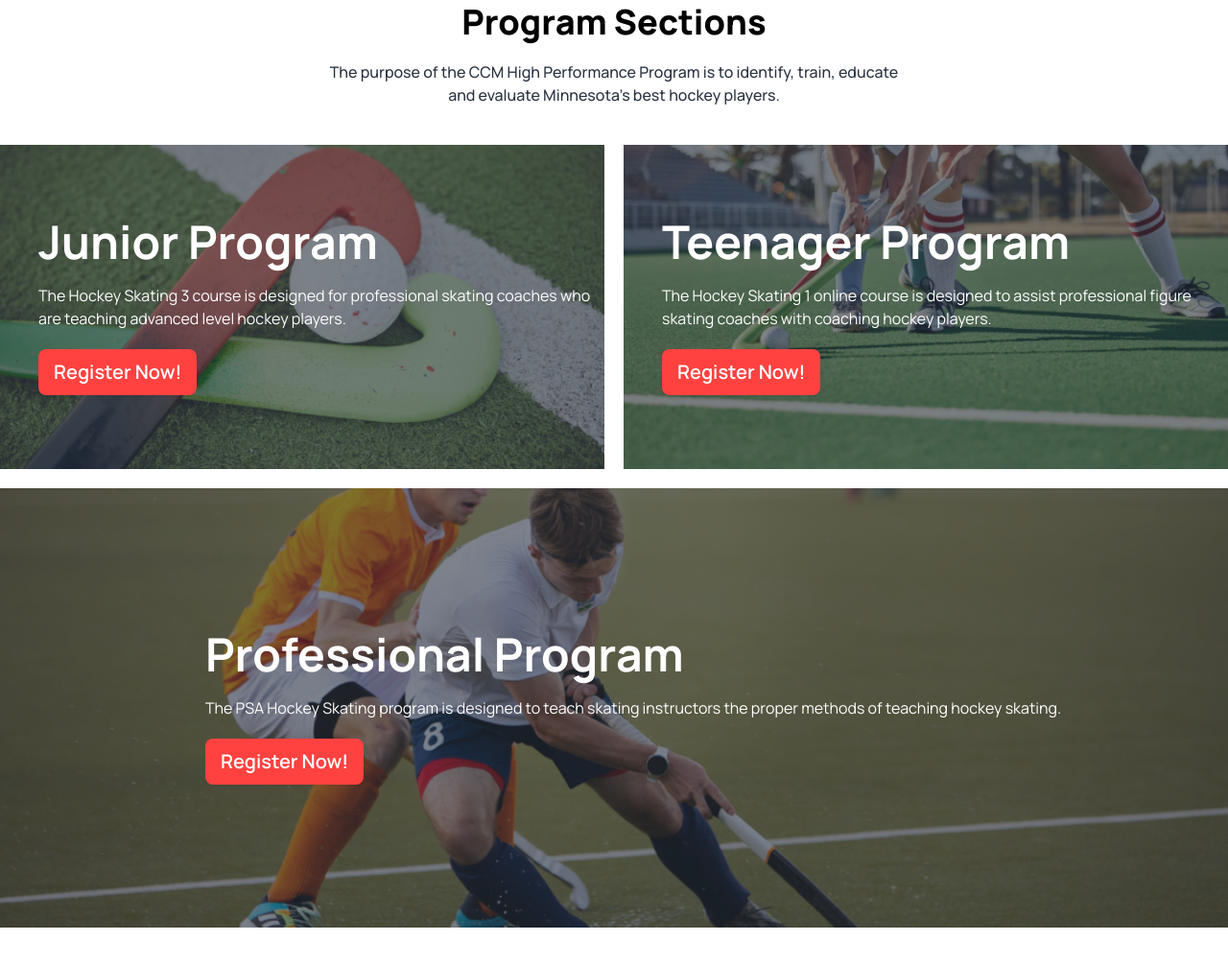
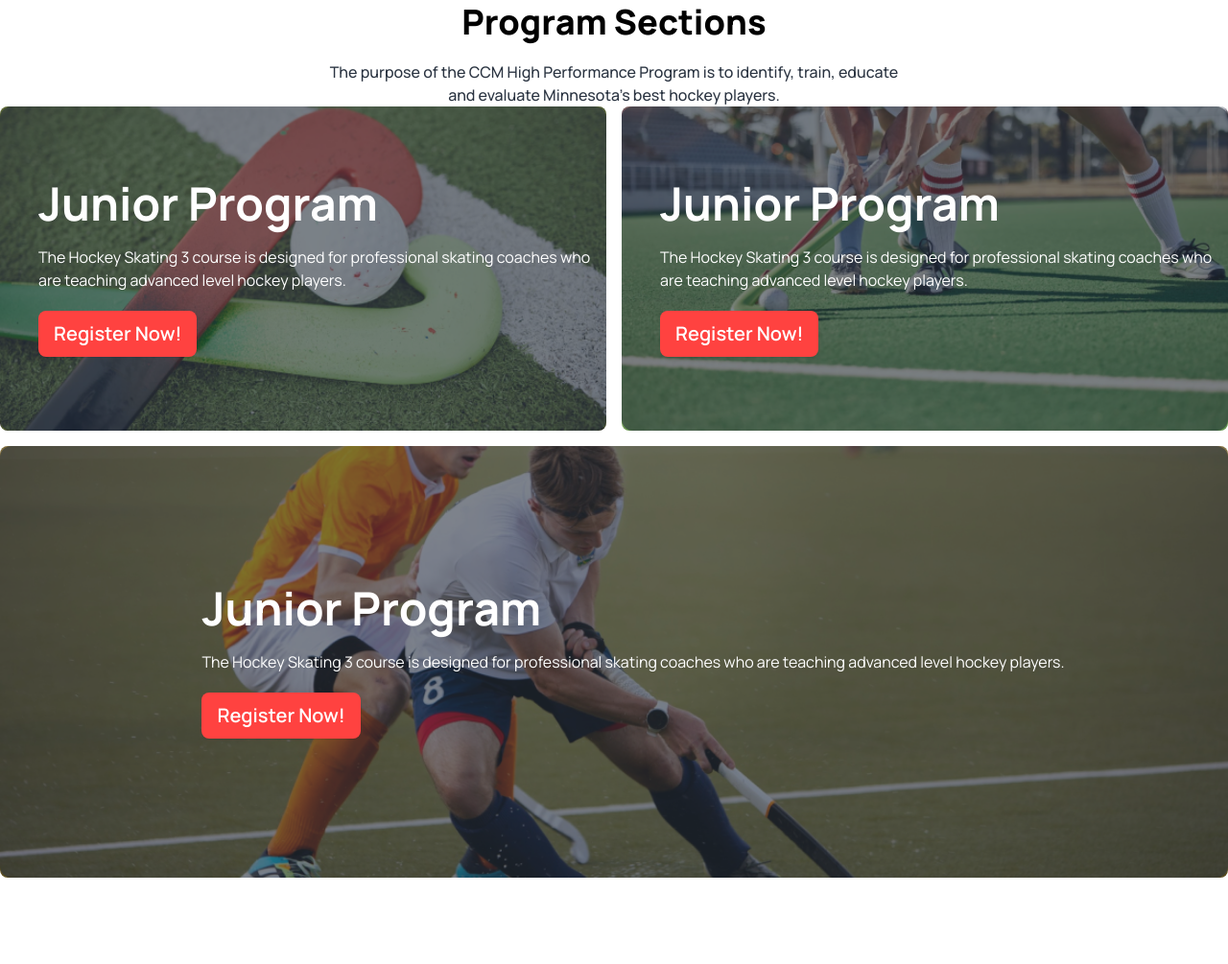
Before and after one commit to saagor16/play-shop, a plain HTML site: page index.html in a window 1280 px wide. Shown: the part 1194-2199 px from the top of the page at 96% size. After the commit the page ends 2149 px from the top, so only its background shows below. Drawn offline with nearby package versions, Linux system fonts and the light colour scheme.

Commit message:
Program Sections done

```diff
--- a/index.html
+++ b/index.html
@@ -122,10 +122,13 @@
                 <h2 class="text-black text-3xl lg:text-4xl font-extrabold">Program Sections</h2>
                 <p class="lg:w-[600px] pt-5 mx-auto font-medium opacity-95 text-base">The purpose of the CCM High Performance Program is to identify, train, educate and evaluate Minnesota’s best hockey players.</p>
             </div>
-            <div class="space-y-5">
-                <div class="flex mt-10 space-x-5 ">
-                    <div class="hero w-full lg:w-[50%]  bg-cover" style="background-image: url(images/2.png);">
-                        <div class="hero-overlay bg-opacity-60"></div>
+            <!--program-->
+            <section>
+              <div class="grid grid-cols-1 lg:grid-cols-2 gap-4">
+                <!--one-->
+                <div class="hero">
+                  <div class="hero rounded-lg h-full  object-cover bg-center  bg-no-repeat bg-cover w-full flex-col lg:flex-row hero lg:h-[338px]  " style="background-image: url(./images/2.png);">
+                    <div class="hero-overlay rounded-xl bg-opacity-60"></div>
                     <div class="ml-10">
                       <div class="">
                         <h1 class="mb-5 text-5xl font-bold text-white">Junior Program</h1>
@@ -134,24 +137,30 @@
                       </div>
                     </div>
                   </div>
-                    <div class="hero w-[50%]  h-[338px] bg-cover" style="background-image: url(images/3.png);">
-                        <div class="hero-overlay bg-opacity-60"></div>
-                        <div class="ml-10 ">
+                </div>
+                <!--Two-->
+                <div class="hero ">
+                  <div class="hero rounded-lg h-full  object-cover bg-center  bg-no-repeat bg-cover w-full flex-col lg:flex-row hero lg:h-[338px]" style="background-image: url(./images/3.png);">
+                    <div class="hero-overlay rounded-xl bg-opacity-60"></div>
+                    <div class="ml-10">
                       <div class="">
-                            <h1 class="mb-5 text-white text-5xl font-bold">Teenager Program</h1>
-                            <p class="mb-5 text-white">The Hockey Skating 1 online course is designed to assist professional figure skating coaches with coaching hockey players.</p>
+                        <h1 class="mb-5 text-5xl font-bold text-white">Junior Program</h1>
+                        <p class="mb-5 text-white">The Hockey Skating 3 course is designed for professional skating coaches who are teaching advanced level hockey players. </p>
                         <button class="btn  gap-2 text-xl bg-clifford text-white border-none ">Register Now!</button>
                       </div>
                     </div>
                   </div>
                 </div>
-                <div class="hero h-[458px] bg-cover" style="background-image: url(images/4.png);">
-                    <div class="hero-overlay bg-opacity-60"></div>
-                    <div class="ml-10 ">
+                <!--three-->
+                <div class="hero lg:col-span-2">
+                  <div class="hero rounded-lg h-full  object-cover bg-center  bg-no-repeat bg-cover w-full flex-col lg:flex-row hero lg:h-[450px]" style="background-image: url(./images/4.png);">
+                    <div class="hero-overlay rounded-xl bg-opacity-60"></div>
+                    <div class="ml-10">
                       <div class="">
-                        <h1 class="mb-5 text-5xl text-white font-bold">Professional Program</h1>
-                        <p class="mb-5 text-white">The PSA Hockey Skating program is designed to teach skating instructors the proper methods of teaching hockey skating. </p>
+                        <h1 class="mb-5 text-5xl font-bold text-white">Junior Program</h1>
+                        <p class="mb-5 text-white">The Hockey Skating 3 course is designed for professional skating coaches who are teaching advanced level hockey players. </p>
                         <button class="btn  gap-2 text-xl bg-clifford text-white border-none ">Register Now!</button>
+                      </div>
                     </div>
                   </div>
                 </div>
```
Lines whose indentation alone changed are shown as unchanged.
